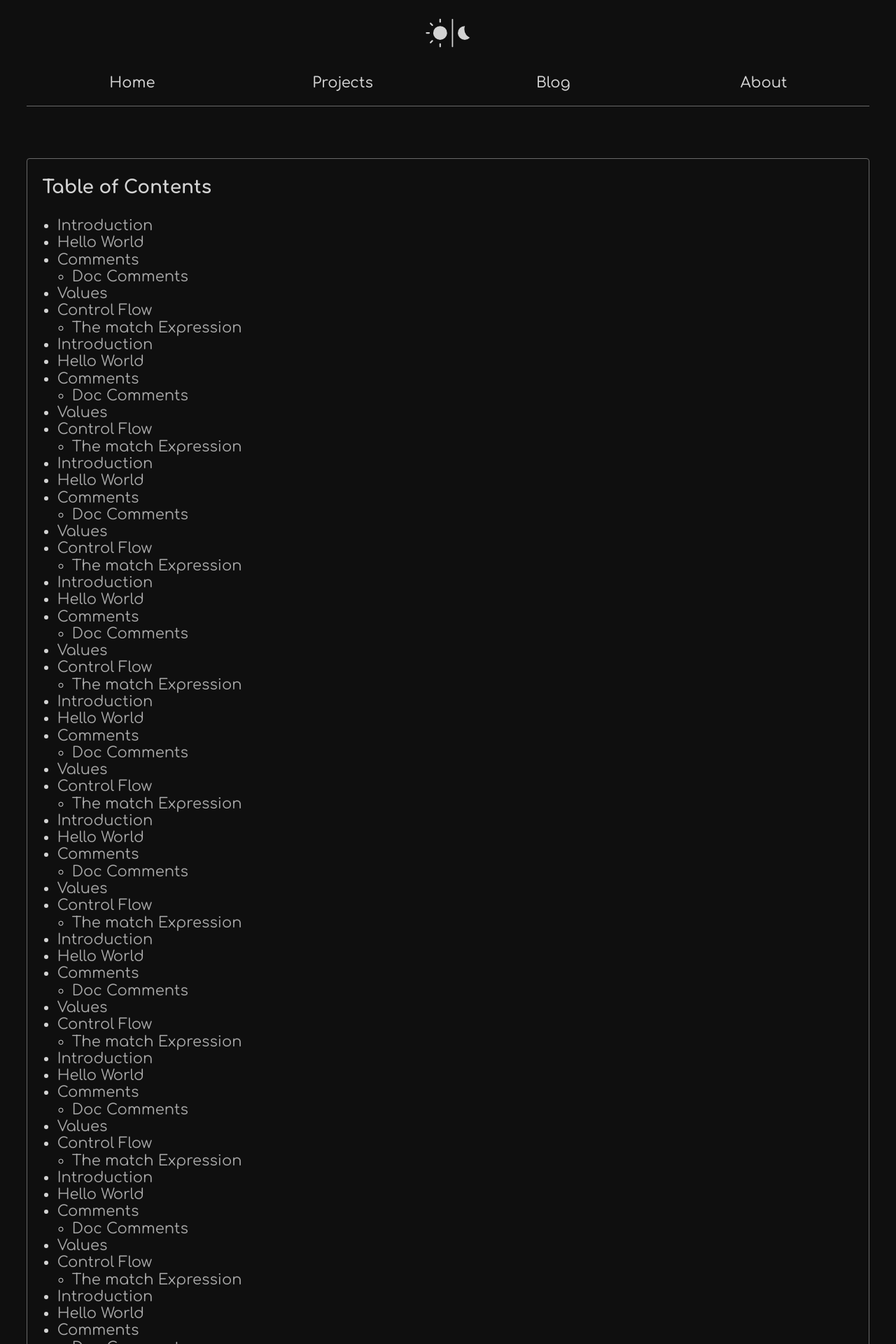
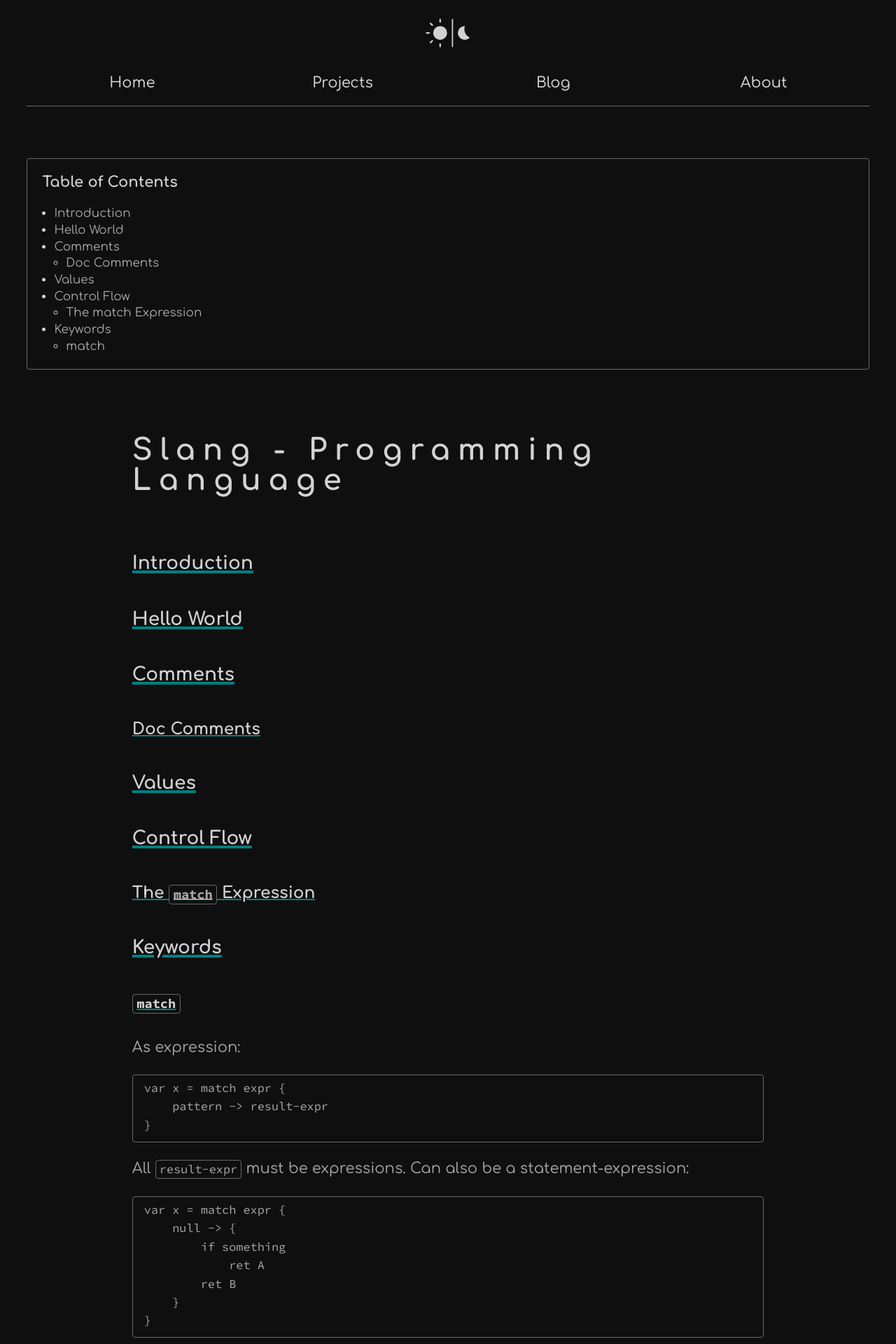
Before and after one commit to nonsensation/nonsensation.github.io, a Jekyll site: the page built from _posts/2020-12-01-Test-Docs.md, in a window 1280 px wide. Shown: the part 714-2634 px from the top of the page at 70% size. Built offline with Jekyll 4.4.1, drawn with Linux system fonts in a browser that asks for light colours; some web fonts are replaced; some of the changed text lies outside the part shown.

Commit message:
fixed sidebar & permalinks

````diff
--- a/_includes/anchor_headings.html
+++ b/_includes/anchor_headings.html
@@ -108,7 +108,7 @@
       {% endif %}
 
       {% if include.anchorTitle %}
-        {% capture anchor %}{{ anchor }} title="{{ include.anchorTitle | replace: '%heading%', header }}"{% endcapture %}
+        {% capture anchor %}{{ anchor }} title="{{ include.anchorTitle | replace: '%heading%', header | strip_html }}"{% endcapture %}
       {% endif %}
 
       {% if include.anchorAttrs %}
--- a/_layouts/default.html
+++ b/_layouts/default.html
@@ -19,7 +19,7 @@
               html=content
               anchorClass="permalink icon-link"
               anchorBody=""
-              anchorTitle="Permalink"
+              anchorTitle="Permalink for '%heading%'"
             %}
           {% endif %}
 
--- a/_posts/2020-12-01-Test-Docs.md
+++ b/_posts/2020-12-01-Test-Docs.md
@@ -21,213 +21,34 @@ tags: ["Programming Language Design"]
 ## Control Flow
 
 ### The [`match`](#match) Expression
-# Slang - Programming Language
 
-## Introduction
+## Keywords
 
-## Hello World
+### `match`
 
-## Comments
+As expression:
 
-### Doc Comments
+```
+var x = match expr {
+    pattern -> result-expr
+}
+```
+All `result-expr` must be expressions.
+Can also be a statement-expression:
 
-## Values
+```
+var x = match expr {
+    null -> {
+        if something
+            ret A
+        ret B
+    }
+}
+```
 
-## Control Flow
-
-### The [`match`](#match) Expression
-# Slang - Programming Language
-
-## Introduction
-
-## Hello World
-
-## Comments
-
-### Doc Comments
-
-## Values
-
-## Control Flow
-
-### The [`match`](#match) Expression
-# Slang - Programming Language
-
-## Introduction
-
-## Hello World
-
-## Comments
-
-### Doc Comments
-
-## Values
-
-## Control Flow
-
-### The [`match`](#match) Expression
-# Slang - Programming Language
-
-## Introduction
-
-## Hello World
-
-## Comments
-
-### Doc Comments
-
-## Values
-
-## Control Flow
-
-### The [`match`](#match) Expression
-# Slang - Programming Language
-
-## Introduction
-
-## Hello World
-
-## Comments
-
-### Doc Comments
-
-## Values
-
-## Control Flow
-
-### The [`match`](#match) Expression
-# Slang - Programming Language
-
-## Introduction
-
-## Hello World
-
-## Comments
-
-### Doc Comments
-
-## Values
-
-## Control Flow
-
-### The [`match`](#match) Expression
-# Slang - Programming Language
-
-## Introduction
-
-## Hello World
-
-## Comments
-
-### Doc Comments
-
-## Values
-
-## Control Flow
-
-### The [`match`](#match) Expression
-# Slang - Programming Language
-
-## Introduction
-
-## Hello World
-
-## Comments
-
-### Doc Comments
-
-## Values
-
-## Control Flow
-
-### The [`match`](#match) Expression
-# Slang - Programming Language
-
-## Introduction
-
-## Hello World
-
-## Comments
-
-### Doc Comments
-
-## Values
-
-## Control Flow
-
-### The [`match`](#match) Expression
-# Slang - Programming Language
-
-## Introduction
-
-## Hello World
-
-## Comments
-
-### Doc Comments
-
-## Values
-
-## Control Flow
-
-### The [`match`](#match) Expression
-# Slang - Programming Language
-
-## Introduction
-
-## Hello World
-
-## Comments
-
-### Doc Comments
-
-## Values
-
-## Control Flow
-
-### The [`match`](#match) Expression
-# Slang - Programming Language
-
-## Introduction
-
-## Hello World
-
-## Comments
-
-### Doc Comments
-
-## Values
-
-## Control Flow
-
-### The [`match`](#match) Expression
-# Slang - Programming Language
-
-## Introduction
-
-## Hello World
-
-## Comments
-
-### Doc Comments
-
-## Values
-
-## Control Flow
-
-### The [`match`](#match) Expression
-# Slang - Programming Language
-
-## Introduction
-
-## Hello World
-
-## Comments
-
-### Doc Comments
-
-## Values
-
-## Control Flow
-
-### The [`match`](#match) Expression
+As statement:
+```
+match expr {
+    pattern -> statement
+}
+```
--- a/_sass/default.scss
+++ b/_sass/default.scss
@@ -276,7 +276,7 @@ header {
 }
 
 .card {
-  flex: 1 1 20%;//max(400px, 20%);
+  flex: 1 1 max(400px, 20%);
   display: flex;
   flex-direction: column;
   text-align: center;
@@ -293,9 +293,9 @@ header {
   &::before {
     content:'';
     position:absolute;
-    top:-1px;
-    left:-1px;
-    border:1px solid var(--col-bg);
+    top:-2px;
+    left:-2px;
+    border: 2px solid var(--col-bg);
     height:100%;
     width:100%;
     opacity: 1;
@@ -318,7 +318,7 @@ header {
 
 @media only screen and (min-width: 1280px) {
   /* tablets and desktop */
-  .card, .page-content { max-width: 75%; }
+  .page-content { max-width: 75%; }
 }
 // @media only screen and (min-width: 1280px) {
 //   /* tablets and desktop */
@@ -983,6 +983,7 @@ strong {
   flex-shrink: 0;
   flex-grow: 0;
   max-height: calc( 100vh - 2em );
+  height: 100%;
   position: -webkit-sticky;
   position: sticky;
   top: 1em;
@@ -994,12 +995,19 @@ strong {
   font-size: var(--code-font-size);
 
   ul {
+    line-height: 1.4em;
     margin-block-start: 0;
     margin-block-end: 0;
     margin-inline-start: 0;
     margin-inline-end: 0;
     padding-inline-start: 1em;
   }
+
+  // li { list-style-type: square; }
+  // li li { list-style-type: disc; }
+  // li li li { list-style-type: circle; }
+  // li li li li { list-style-type: circle; }
+  // li li li li li { list-style-type: circle; }
 }
 
 @media screen and (max-width: 1280px) {
@@ -1016,7 +1024,7 @@ strong {
     border-radius: var(--border-radius);
     position: relative;
     header {
-      font-size: 1.25em;
+      // font-size: 1.25em;
       text-align: left;
     }
   }
@@ -1026,6 +1034,6 @@ strong {
     border: none;
   }
   #toc {
-    font-size: 1em;
+    font-size: var(--code-font-size);
   }
 }
````
